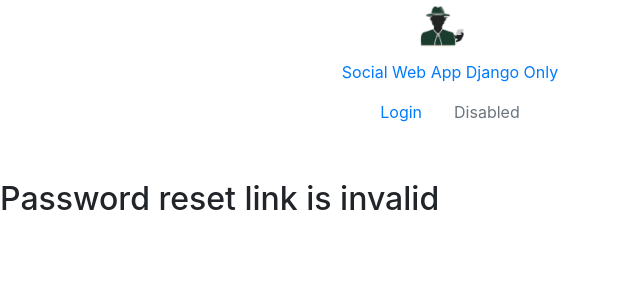
After one commit to Georgiee98/social-media-web-app-django-only, a Django app: page /users/reset/1/1 in a window 1280 px wide. The commit adds this page. Shown: the top 300 px of the page, without its empty margins (0-640 px from the left). Run offline with Django 4.2, Linux system fonts and the light colour scheme.

Commit message:
password reset confirm and complete

```diff
--- a/users/templates/users/base.html
+++ b/users/templates/users/base.html
@@ -35,10 +35,10 @@
               <a class="nav-link active" href="{% url 'index' %}">Home</a>
             </li>
             <li class="nav-item">
-              <a class="nav-link" href="/users/password_change">Change Password</a>
+              <a class="nav-link" href="{% url 'password_change' %}">Change Password</a>
             </li>
             <li class="nav-item">
-              <a class="nav-link" href="/users/password_reset">Reset Password</a>
+              <a class="nav-link" href="{% url 'password_reset' %}">Reset Password</a>
             </li>
             <li class="nav-item">
               <a class="nav-link active" href="{% url 'logout' %}">Logout</a>
--- /dev/null
+++ b/users/templates/users/password_reset_complete.html
@@ -0,0 +1 @@
+{% extends "users/base.html" %} {% block body %} SUCSESS PASSWORD RESET COMPLETED {% endblock %}
--- /dev/null
+++ b/users/templates/users/password_reset_confirm.html
@@ -0,0 +1,10 @@
+{% extends "users/base.html" %} {% block body %} {% if validlink %}
+<form method="POST">
+  {% csrf_token %} {{ form.as_p }}
+  <input type="submit" />
+  SUCSESS RESET DONE
+</form>
+{% else %}
+<h2>Password reset link is invalid</h2>
+
+{% endif %} {% endblock %}
--- a/users/templates/users/password_reset_done.html
+++ b/users/templates/users/password_reset_done.html
@@ -1 +1 @@
-{% extends "users/base.html" %} {% block body %} SUCSESS RESET DONE {% endblock %}
+{% extends "users/base.html" %} {% block body %} SUCSESS RESET <br> We mailed you an Email {% endblock %}
--- a/users/urls.py
+++ b/users/urls.py
@@ -1,6 +1,7 @@
 from django.urls import path
 from . import views
 from django.contrib.auth import views as auth_view
+from django.contrib.auth.views import PasswordResetCompleteView
 urlpatterns = [
     path('', views.index, name='index'),
     path('login/', views.user_login, name='login'),
@@ -9,4 +10,6 @@ urlpatterns = [
     path('password_change/done/', auth_view.PasswordChangeView.as_view(template_name='users/password_change_done.html'), name='password_change_done'),
     path('password_reset/', auth_view.PasswordResetView.as_view(template_name='users/password_reset.html'), name='password_reset'),
     path('password_reset/done/', auth_view.PasswordResetDoneView.as_view(template_name='users/password_reset_done.html'), name='password_reset_done'),
-]
+    path('reset/<uidb64>/<token>', auth_view.PasswordResetConfirmView.as_view(template_name='users/password_reset_confirm.html'), name='password_reset_confirm'),
+    path('reset/done/', auth_view.PasswordResetCompleteView.as_view(template_name='users/password_reset_complete.html'), name='password_reset_complete'),
+    ]
```
Also changed, not shown: db.sqlite3.
